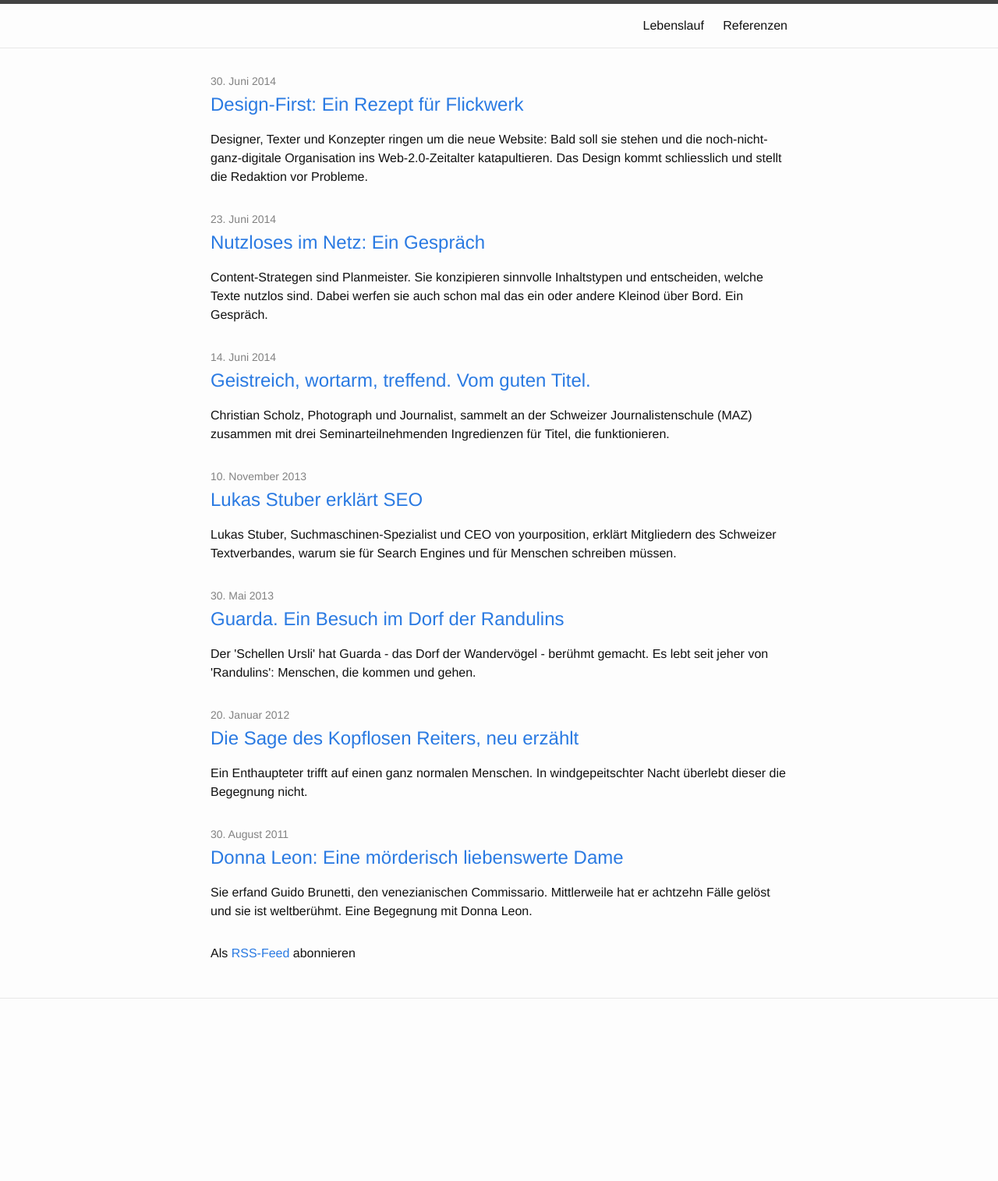
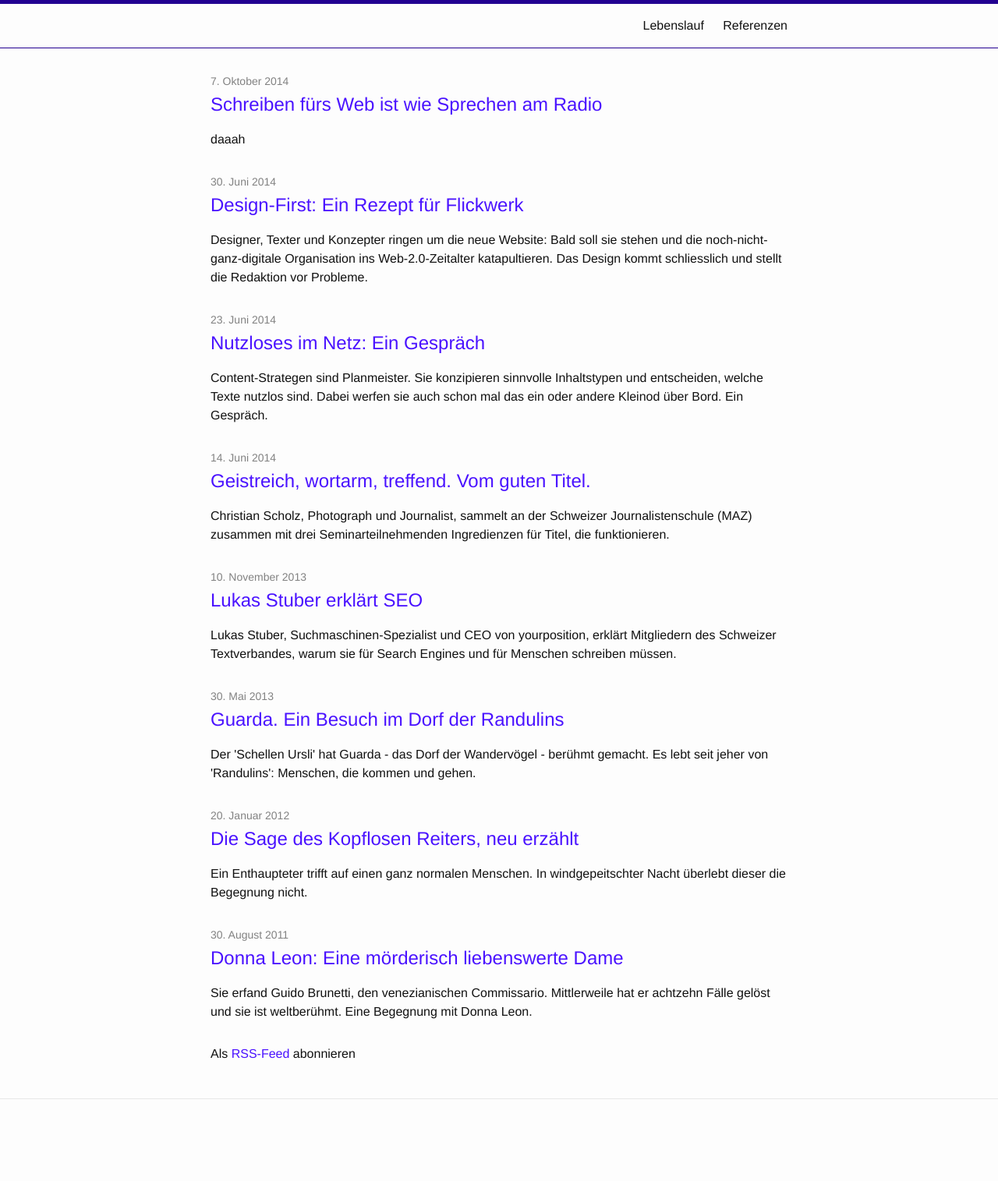
Before and after one commit to tschannes/tschannes.github.com, a Jekyll site: the page built from index.html, in a window 1280 px wide. Shown: the whole page at 78% size. Built offline with Jekyll 4.4.1, drawn with Linux system fonts in a browser that asks for light colours; before the commit the page ends 1386 px from its top, so only the background shows below that.

Commit message:
scss-variables adjusted

```diff
--- /dev/null
+++ b/_posts/2014-10-07-Internet-wie-Radio.markdown
@@ -0,0 +1,8 @@
+---
+layout: post
+title:  "Schreiben fürs Web ist wie Sprechen am Radio"
+date:   2014-10-07
+excerpt: "daaah"
+---
+
+## Toni
--- a/_sass/_layout.scss
+++ b/_sass/_layout.scss
@@ -2,8 +2,8 @@
  * Site header
  */
 .site-header {
-    border-top: 5px solid $grey-color-dark;
-    border-bottom: 1px solid $grey-color-light;
+    border-top: 5px solid $brand-color-dark;
+    border-bottom: 1px solid $brand-color-dark;
     min-height: 56px;
 
     // Positioning context for the mobile navigation icon
--- a/css/main.scss
+++ b/css/main.scss
@@ -14,8 +14,10 @@ $base-line-height: 1.5;
 $spacing-unit:     30px;
 
 $text-color:       #111;
+
 $background-color: #fdfdfd;
-$brand-color:      #2a7ae2;
+$brand-color:      darken(#5D2BFF,5%);
+$brand-color-dark:  darken($brand-color, 25%);
 
 $grey-color:       #828282;
 $grey-color-light: lighten($grey-color, 40%);
```
